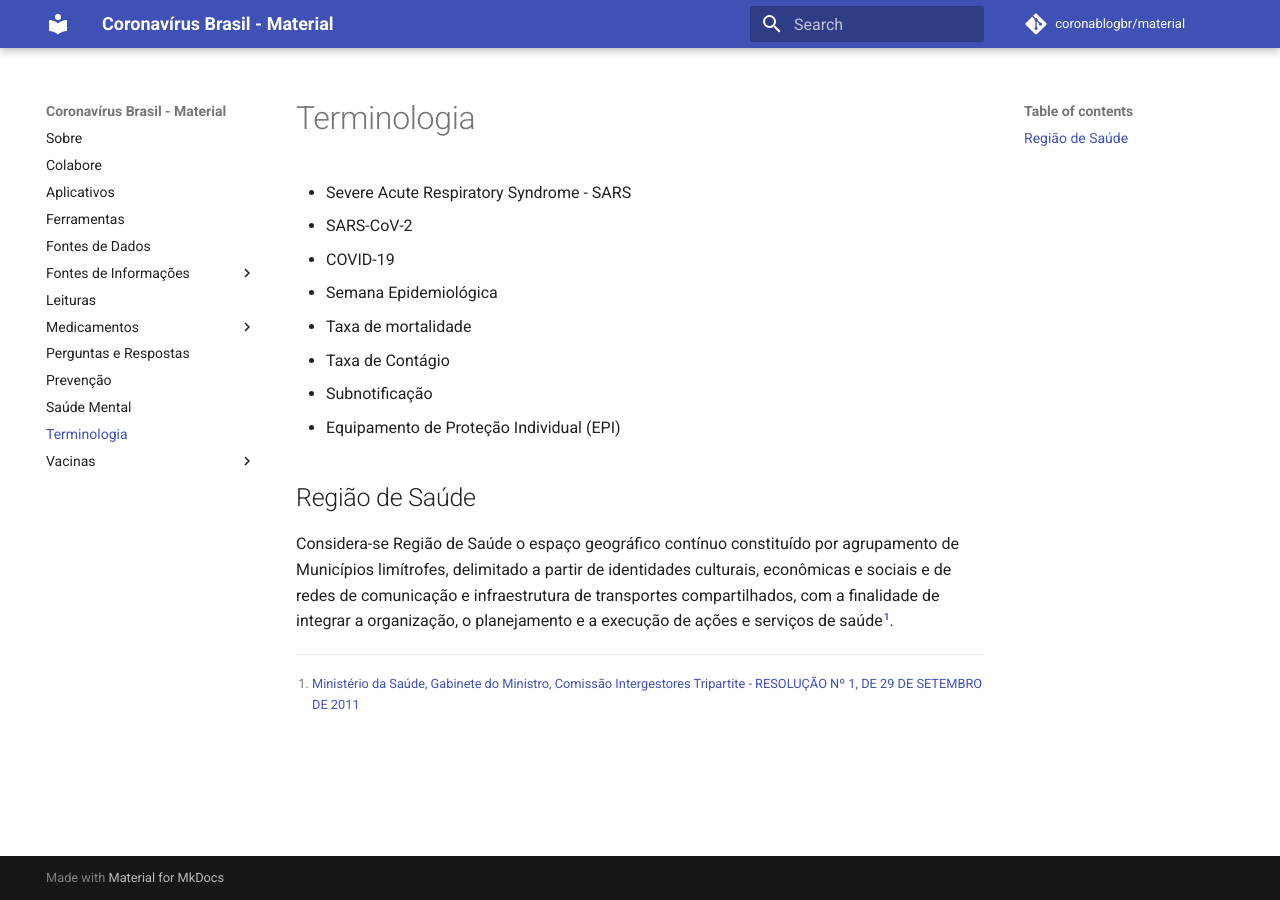
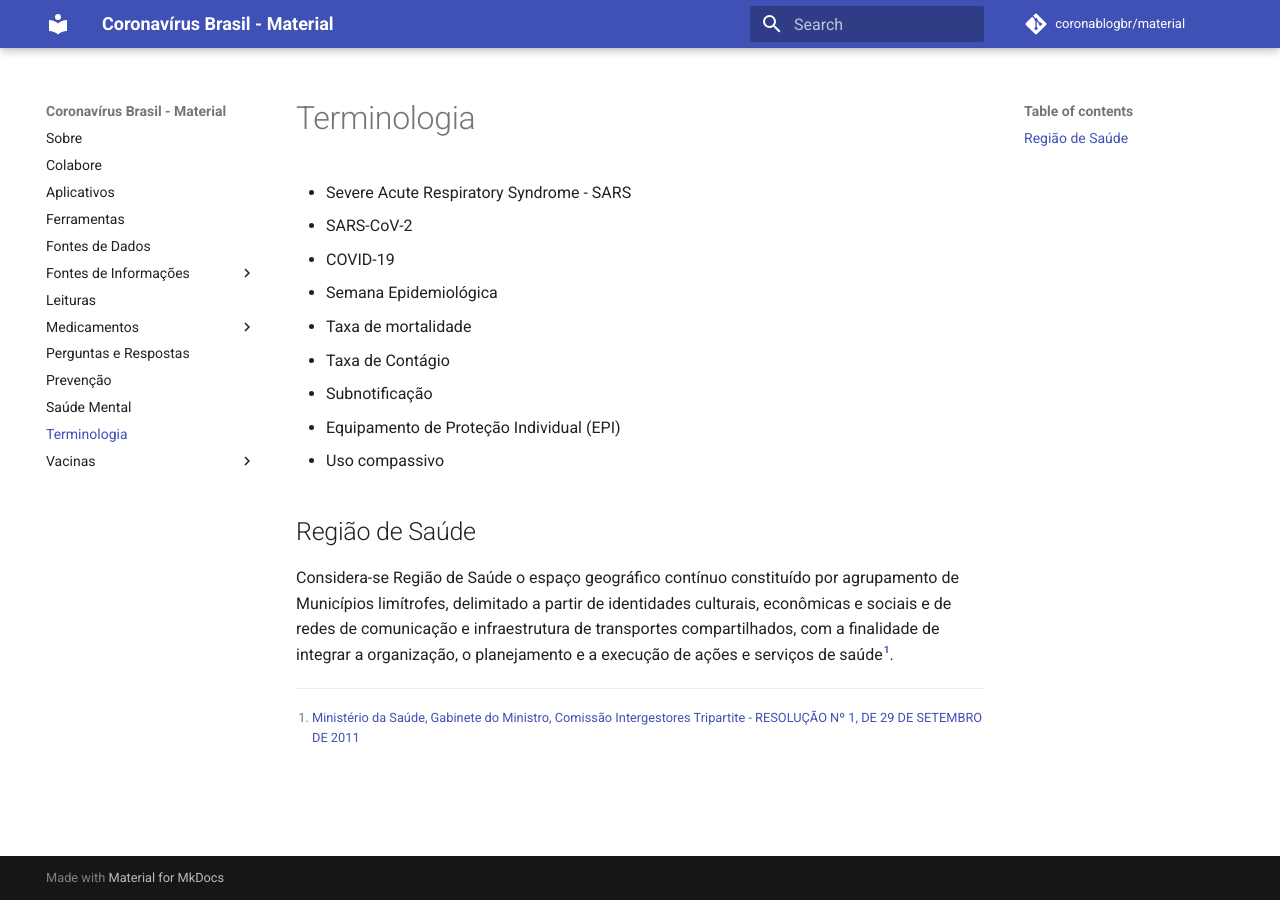
Before and after one commit to coronablogbr/material, an MkDocs documentation site: the page built from docs/terminologia.md, in a window 1280 px wide. Built offline with MkDocs 1.6.1 and Material for MkDocs 9.7.7, drawn with Linux system fonts in a browser that asks for light colours; comment, search, counter and statistics services are not loaded.

Commit message:
Termo - Uso compassivo
Usado no contexto de tratamento de paciente graves.

```diff
--- a/docs/terminologia.md
+++ b/docs/terminologia.md
@@ -8,6 +8,7 @@
 - Taxa de Contágio
 - Subnotificação
 - Equipamento de Proteção Individual (EPI)
+- Uso compassivo
 
 ## Região de Saúde
 
```
